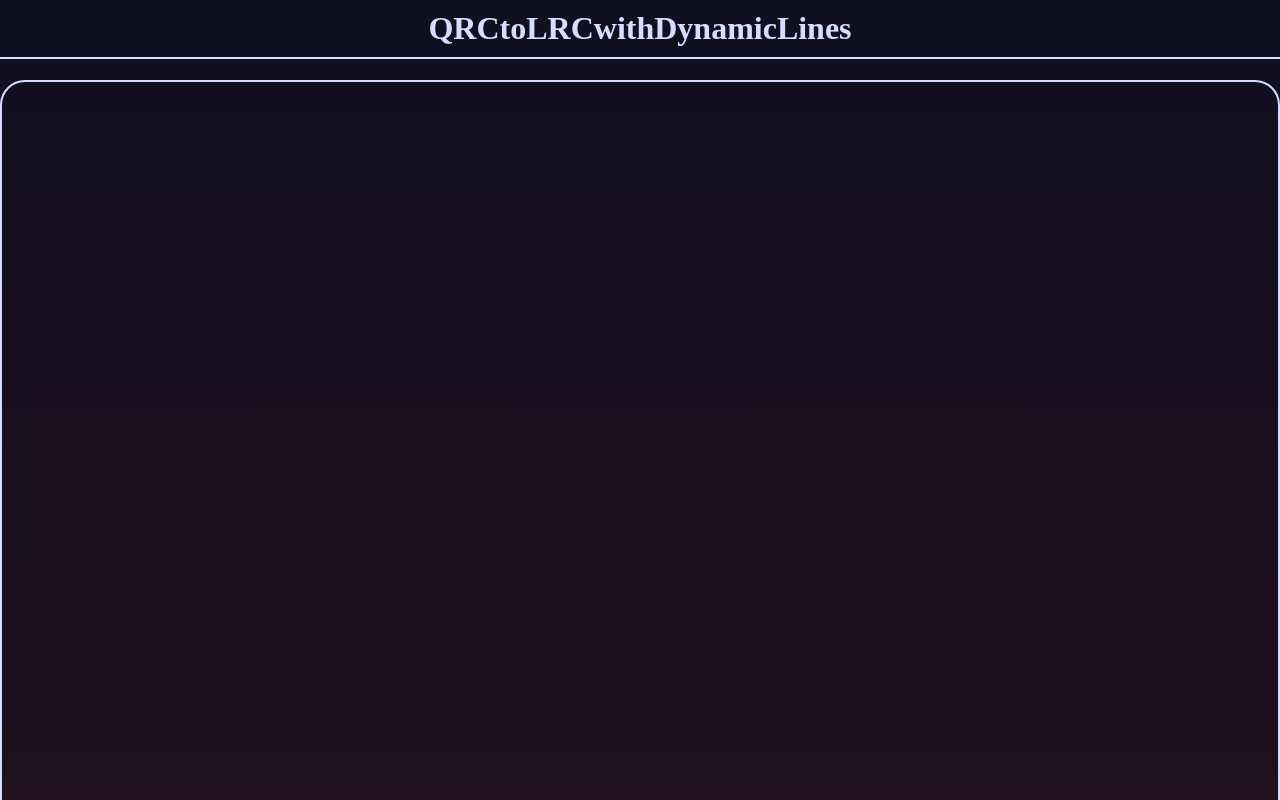
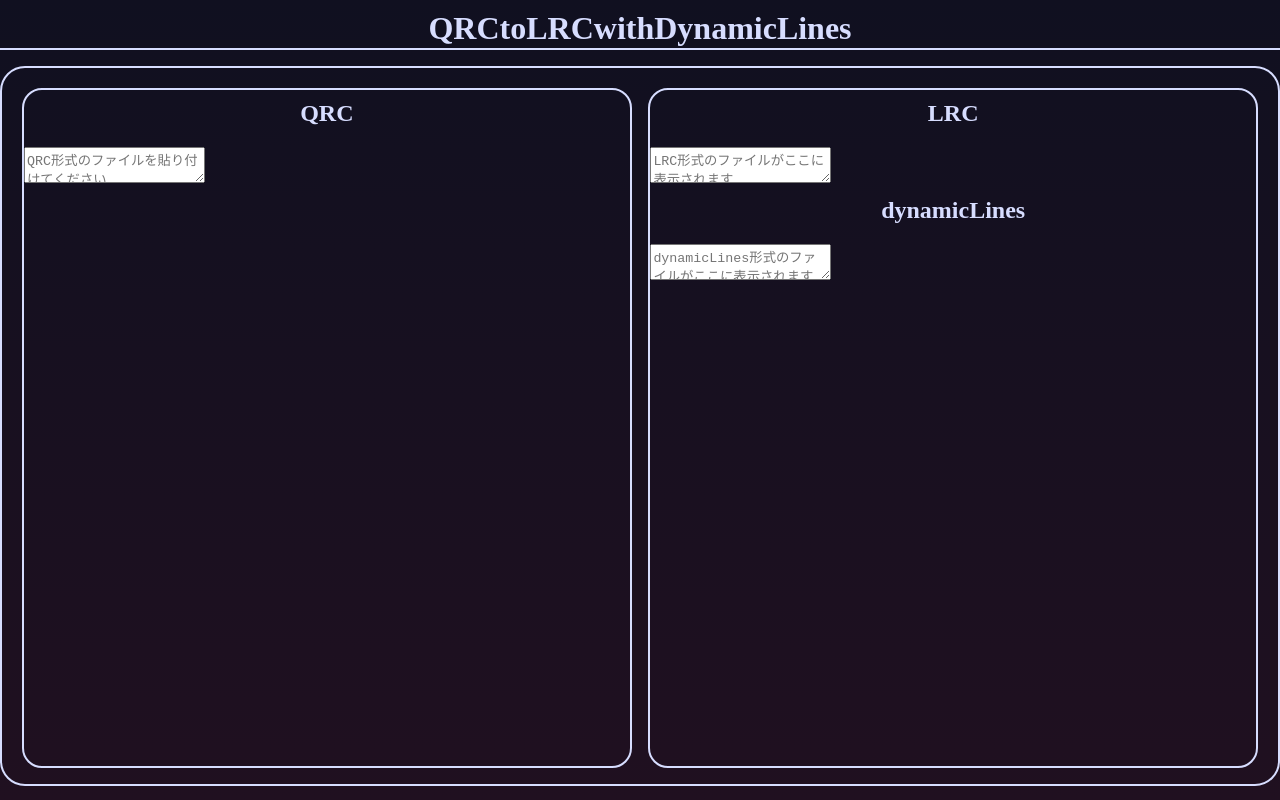
Before and after one commit to hakumai22/qrctolrc, a plain HTML site: page index.html in a window 1280 px wide. Drawn offline with Linux system fonts and the light colour scheme.

Commit message:
とりあえず保存

```diff
--- a/index.html
+++ b/index.html
@@ -11,7 +11,16 @@
         <h1>QRCtoLRCwithDynamicLines</h1>
     </header>
     <div id="box">
-
+        <div id="moto">
+            <h2>QRC</h2>
+            <textarea id="motoarea" placeholder="QRC形式のファイルを貼り付けてください"></textarea>
+        </div>
+        <div id="result">
+            <h2>LRC</h2>
+            <textarea id="resultarea" placeholder="LRC形式のファイルがここに表示されます" readonly></textarea>
+            <h2>dynamicLines</h2>
+            <textarea id="dynamicLinesArea" placeholder="dynamicLines形式のファイルがここに表示されます" readonly></textarea>
+        </div>
     </div>
 </body>
 </html>
--- a/style.css
+++ b/style.css
@@ -2,16 +2,17 @@ body{
     background:linear-gradient(#101020,#201020);
     background-repeat: no-repeat;
     background-attachment: fixed;
-    min-height: 100vh;
+    height: 100vh;
+    width: 100vw;
     margin: 0;
     display: block;
 }
 header{
-    position: fixed;
+    position: relative;
     top: 0;
     left: 0;
     width:100%;
-    margin-bottom: 25px;
+    height: 6vh;
     border-bottom: 2px solid #d7ddff;
     z-index: 100;
 }
@@ -26,12 +27,31 @@ header h1{
     display: flex;
 
 }
+#result,#moto{
+    width: 49%;
+    height: 100%;
+    border-radius: 20px;
+    border: 2px solid #d7ddff;
+}
+#moto h2 ,#result h2{
+    color:#d7ddff;
+    text-align: center;
+    margin-top: 0;
+    padding-top: 10px;
+    justify-content: center;
+}
+
 #box {
+    display:flex;
+    flex-direction: row;
+    justify-content: space-between;
+    align-items: stretch;
+    height: 90vh;
+    margin-top: 2vh;
     width: 100%;
-    min-height: 100vh;
-    margin-top: 80px;
     box-sizing: border-box;
     border-radius: 25px;
     border: 2px solid #d7ddff;
-    position: fixed;
+    position: relative;
+    padding: 20px;
 }
```
